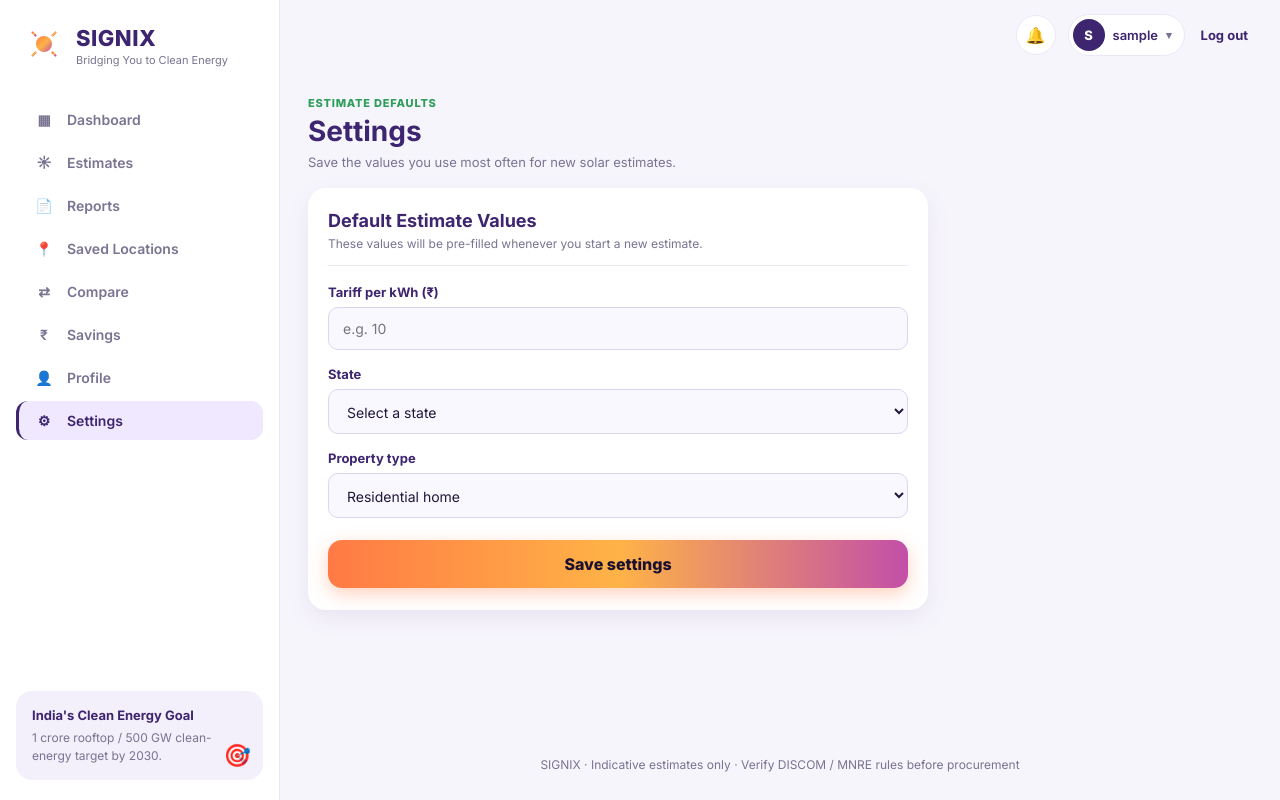
After one commit to saksham6541/SIGNIX, a Flask app: page /settings in a window 1280 px wide. The commit adds this page. Run offline with Flask 3, Linux system fonts and the light colour scheme; the visitor is signed in with stand-in values (Sample User, id 1); some libraries are stand-ins or nearby versions.

Commit message:
Add Settings page with persisted user defaults (tariff, state, property type); wire into estimate form

```diff
--- a/app/auth.py
+++ b/app/auth.py
@@ -2,7 +2,13 @@ from flask import Blueprint, flash, redirect, render_template, request, url_for
 from flask_login import current_user, login_required, login_user, logout_user
 from werkzeug.security import check_password_hash, generate_password_hash
 
-from app.forms import ChangePasswordForm, EditProfileForm, LoginForm, SignupForm
+from app.forms import (
+    ChangePasswordForm,
+    EditProfileForm,
+    LoginForm,
+    SettingsForm,
+    SignupForm,
+)
 from app.models import User, UserLocation, db
 
 auth_bp = Blueprint("auth", __name__)
@@ -62,6 +68,25 @@ def profile():
     )
 
 
+@auth_bp.route("/settings", methods=["GET", "POST"])
+@login_required
+def settings():
+    form = SettingsForm(
+        default_tariff_per_kwh=current_user.default_tariff_per_kwh,
+        default_state=current_user.default_state or "",
+        default_property_type=current_user.default_property_type or "residential",
+    )
+    if form.validate_on_submit():
+        current_user.default_tariff_per_kwh = form.default_tariff_per_kwh.data
+        current_user.default_state = form.default_state.data or None
+        current_user.default_property_type = form.default_property_type.data or None
+        db.session.commit()
+        flash("Settings updated.", "success")
+        return redirect(url_for("auth.settings"))
+
+    return render_template("settings.html", form=form)
+
+
 @auth_bp.route("/signup", methods=["GET", "POST"])
 def signup():
     if current_user.is_authenticated:
--- a/app/forms.py
+++ b/app/forms.py
@@ -1,6 +1,37 @@
 from flask_wtf import FlaskForm
-from wtforms import HiddenField, PasswordField, StringField, SubmitField
-from wtforms.validators import DataRequired, Email, EqualTo, Length
+from wtforms import (
+    FloatField,
+    HiddenField,
+    PasswordField,
+    SelectField,
+    StringField,
+    SubmitField,
+)
+from wtforms.validators import (
+    DataRequired,
+    Email,
+    EqualTo,
+    Length,
+    NumberRange,
+    Optional,
+)
+
+INDIAN_STATES = [
+    "Delhi",
+    "Uttar Pradesh",
+    "Maharashtra",
+    "Karnataka",
+    "Tamil Nadu",
+    "Gujarat",
+    "West Bengal",
+    "Rajasthan",
+]
+
+PROPERTY_TYPES = [
+    ("residential", "Residential home"),
+    ("commercial", "Shop / office / commercial"),
+    ("remote", "Remote / unreliable grid"),
+]
 
 
 class LoginForm(FlaskForm):
@@ -42,3 +73,21 @@ class ChangePasswordForm(FlaskForm):
         validators=[DataRequired(), EqualTo("new_password")],
     )
     submit = SubmitField("Change password")
+
+
+class SettingsForm(FlaskForm):
+    default_tariff_per_kwh = FloatField(
+        "Tariff per kWh (₹)",
+        validators=[Optional(), NumberRange(min=0)],
+    )
+    default_state = SelectField(
+        "State",
+        choices=[("", "Select a state")] + [(state, state) for state in INDIAN_STATES],
+        validators=[Optional()],
+    )
+    default_property_type = SelectField(
+        "Property type",
+        choices=PROPERTY_TYPES,
+        validators=[Optional()],
+    )
+    submit = SubmitField("Save settings")
--- a/app/models.py
+++ b/app/models.py
@@ -14,6 +14,9 @@ class User(UserMixin, db.Model):
     password_hash = db.Column(db.String(255), nullable=False)
     display_name = db.Column(db.String(128), nullable=False)
     created_at = db.Column(db.DateTime, nullable=False, default=datetime.utcnow)
+    default_tariff_per_kwh = db.Column(db.Float, nullable=True)
+    default_state = db.Column(db.String(128), nullable=True)
+    default_property_type = db.Column(db.String(32), nullable=True)
 
     locations = db.relationship(
         "UserLocation",
--- a/app/templates/base.html
+++ b/app/templates/base.html
@@ -62,7 +62,7 @@
         <a href="{{ url_for('auth.profile') }}" class="nav-item {% if request.endpoint == 'auth.profile' %}active{% endif %}">
           <span class="nav-ico">👤</span> Profile
         </a>
-        <a href="#" class="nav-item nav-disabled" title="Coming soon">
+        <a href="{{ url_for('auth.settings') }}" class="nav-item {% if request.endpoint == 'auth.settings' %}active{% endif %}">
           <span class="nav-ico">⚙</span> Settings
         </a>
       </nav>
--- /dev/null
+++ b/app/templates/settings.html
@@ -0,0 +1,32 @@
+{% extends "base.html" %}
+{% block title %}Settings · SIGNIX{% endblock %}
+{% block content %}
+<section class="profile-page">
+  <div class="profile-header">
+    <div>
+      <p class="eyebrow">Estimate defaults</p>
+      <h1>Settings</h1>
+      <p>Save the values you use most often for new solar estimates.</p>
+    </div>
+  </div>
+  {% with messages = get_flashed_messages() %}
+    {% for message in messages %}
+      <p class="form-success profile-alert">{{ message }}</p>
+    {% endfor %}
+  {% endwith %}
+
+  <section class="profile-card" style="max-width: 620px;">
+    <div class="profile-card-heading">
+      <h2>Default Estimate Values</h2>
+      <p>These values will be pre-filled whenever you start a new estimate.</p>
+    </div>
+    <form method="post" class="profile-form">
+      {{ form.hidden_tag() }}
+      <p class="profile-field">{{ form.default_tariff_per_kwh.label }} {{ form.default_tariff_per_kwh(class_="auth-input", placeholder="e.g. 10") }} {% for error in form.default_tariff_per_kwh.errors %}<span class="form-error">{{ error }}</span>{% endfor %}</p>
+      <p class="profile-field">{{ form.default_state.label }} {{ form.default_state(class_="auth-input") }} {% for error in form.default_state.errors %}<span class="form-error">{{ error }}</span>{% endfor %}</p>
+      <p class="profile-field">{{ form.default_property_type.label }} {{ form.default_property_type(class_="auth-input") }} {% for error in form.default_property_type.errors %}<span class="form-error">{{ error }}</span>{% endfor %}</p>
+      <p class="profile-submit">{{ form.submit(class_="btn-primary-lg") }}</p>
+    </form>
+  </section>
+</section>
+{% endblock %}
```
Also changed, not shown: app/database.py (+14 -0 lines), app/pages.py (+13 -1 lines), app/static/js/main.js (+7 -0 lines), app/templates/index.html (+21 -3 lines), tests/test_auth.py (+55 -0 lines).
